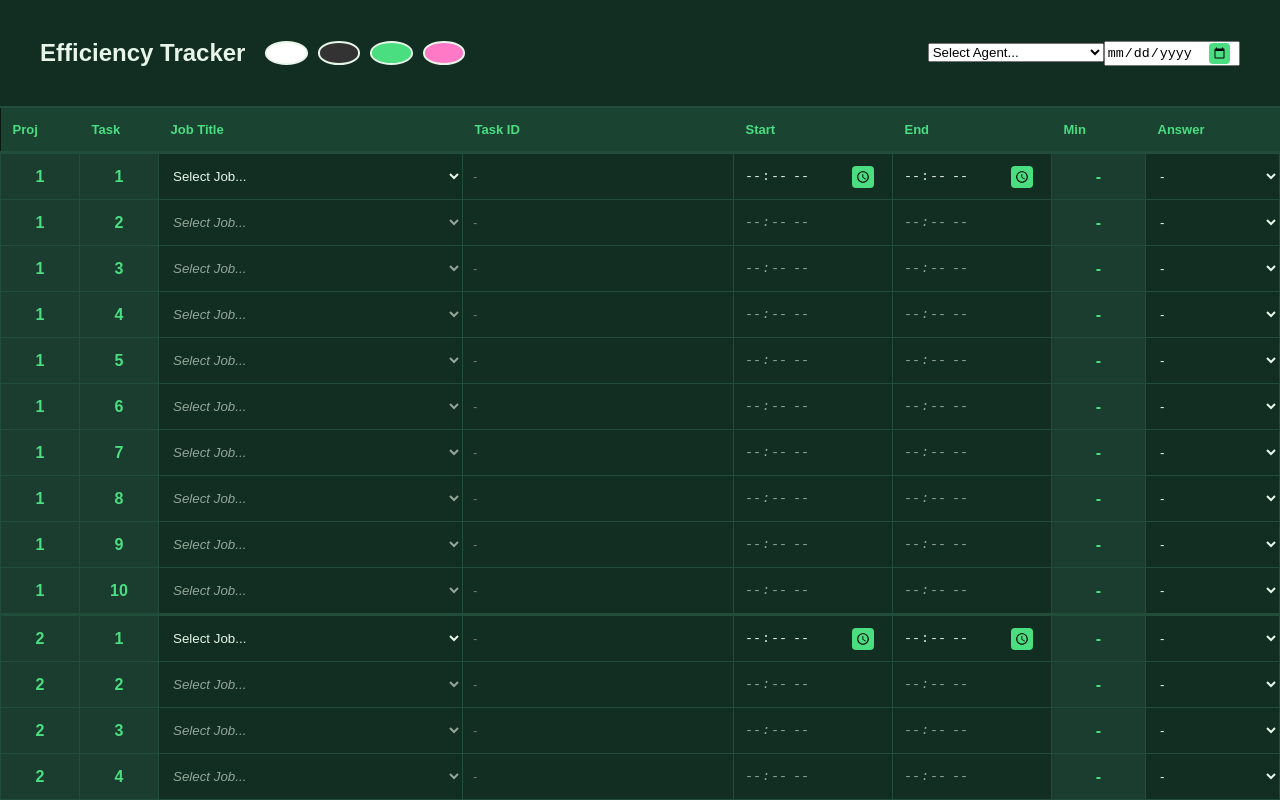
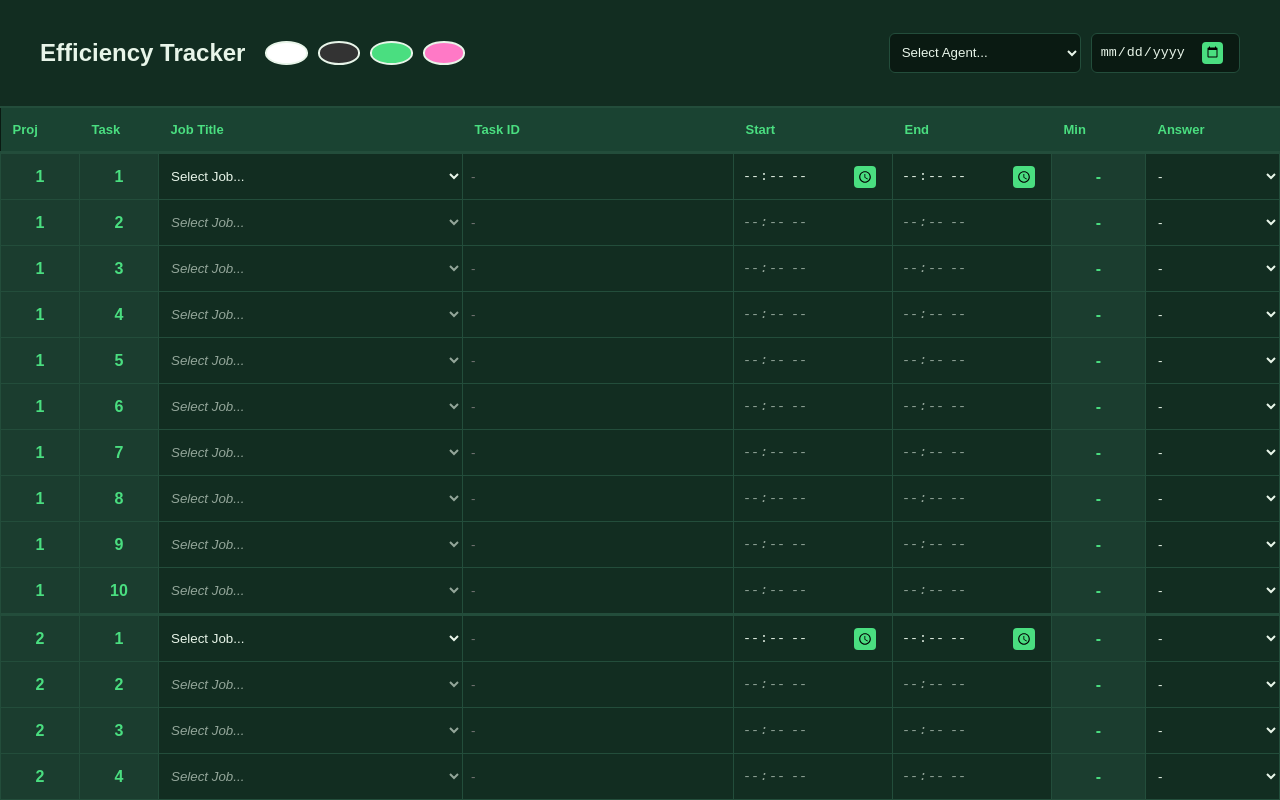
Before and after one commit to beripot/taskTracker, a React (Vite) app in the folder taskTracker/: page / in a window 1280 px wide. Shown: the top 800 px of the page. Built offline with nearby package versions, Linux system fonts and the light colour scheme.

Commit message:
changes in agent name colors

```diff
--- a/taskTracker/src/App.css
+++ b/taskTracker/src/App.css
@@ -110,6 +110,39 @@ html {
   background: #ff79c6;
 }
 
+.global-inputs {
+  display: flex;
+  gap: 10px;
+}
+
+/* SHARED INPUT STYLING (Agent, Date, and Table) */
+.global-inputs select,
+.global-inputs input,
+td input,
+td select {
+  background-color: var(--deep-bg);
+  border: 1px solid var(--border-green);
+  color: var(--text-main) !important;
+  padding: 8px;
+  border-radius: 6px;
+  box-sizing: border-box;
+}
+
+/* Reset table-specific backgrounds so they don't double up borders */
+td input,
+td select {
+  border: none !important;
+  background: transparent !important;
+  width: 100%;
+  height: 100%;
+}
+
+/* LOCKED: Dropdown options always readable */
+select option {
+  background-color: #ffffff !important;
+  color: #000000 !important;
+}
+
 /* 3. Table Layout */
 .table-container {
   flex-grow: 1;
@@ -141,24 +174,6 @@ td {
   border: 1px solid var(--border-green);
   padding: 0;
   background-color: var(--row-bg);
-}
-
-/* DROPDOWN & INPUT FORCING */
-td input,
-td select {
-  width: 100%;
-  height: 100%;
-  background: transparent !important;
-  color: var(--text-main) !important;
-  border: none !important;
-  padding: 0 10px;
-  box-sizing: border-box;
-}
-
-/* LOCKED: Dropdown options always readable */
-select option {
-  background-color: #ffffff !important;
-  color: #000000 !important;
 }
 
 /* 4. Picker Indicators */
```
